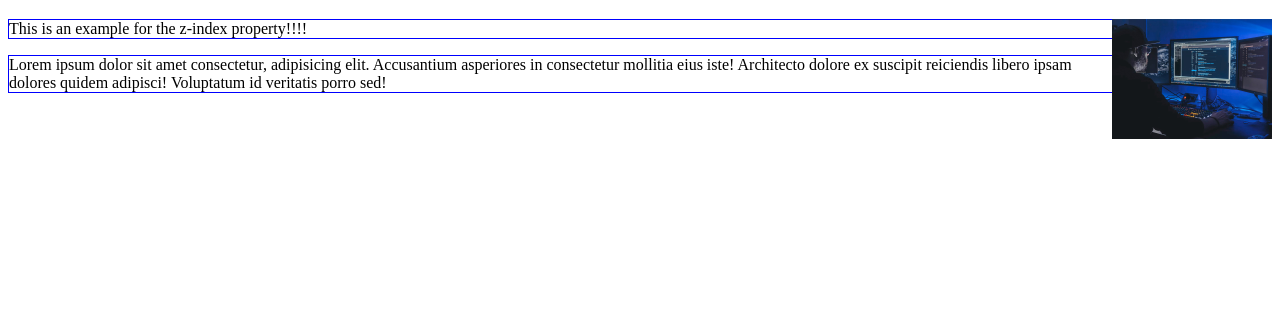
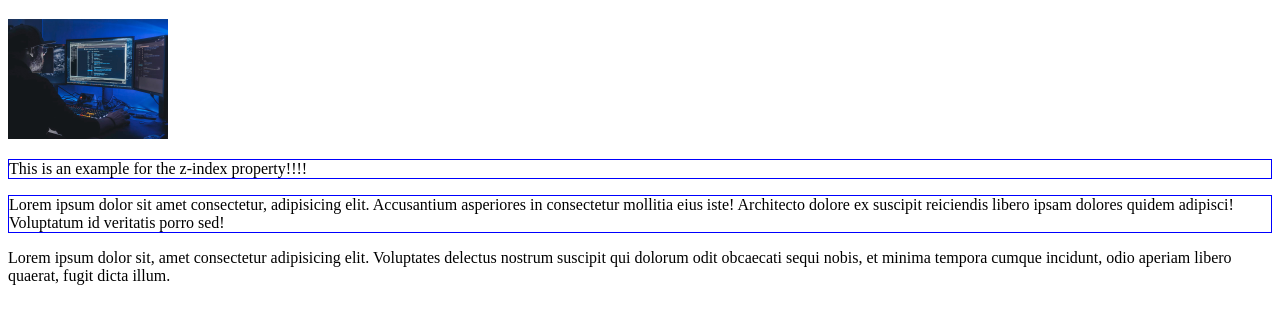
Before and after one commit to Dragos0403/cursITschool, a plain HTML site: page curs/sesiunea4/float.html in a window 1280 px wide. Shown: the part 61-384 px from the top of the page. Drawn offline with Linux system fonts and the light colour scheme.

Commit message:
Third commit

```diff
--- a/curs/sesiunea4/float.html
+++ b/curs/sesiunea4/float.html
@@ -6,18 +6,26 @@
 <style>
     img{
         height: 120px;
-        float: right;
+    float: inherit;
     }
 
     p{
+        clear: both;
         border: 1px solid blue;
     }
 </style>
 </head>
 <body>
+    <div>
     <h1>Exemmplu pt z-index</h1>
     <img src="cursant.jpeg" alt="">
     <p>This is an example for the z-index property!!!!</p>
-    <p>Lorem ipsum dolor sit amet consectetur, adipisicing elit. Accusantium asperiores in consectetur mollitia eius iste! Architecto dolore ex suscipit reiciendis libero ipsam dolores quidem adipisci! Voluptatum id veritatis porro sed!</p>
+
+    <p img src="cursant.jpeg" alt="">Lorem ipsum dolor sit amet consectetur, adipisicing elit. Accusantium asperiores in consectetur mollitia eius iste! Architecto dolore ex suscipit reiciendis libero ipsam dolores quidem adipisci! Voluptatum id veritatis porro sed!</p>
+<span>
+
+    Lorem ipsum dolor sit, amet consectetur adipisicing elit. Voluptates delectus nostrum suscipit qui dolorum odit obcaecati sequi nobis, et minima tempora cumque incidunt, odio aperiam libero quaerat, fugit dicta illum.
+</span>
+</div>
 </body>
 </html>
```
